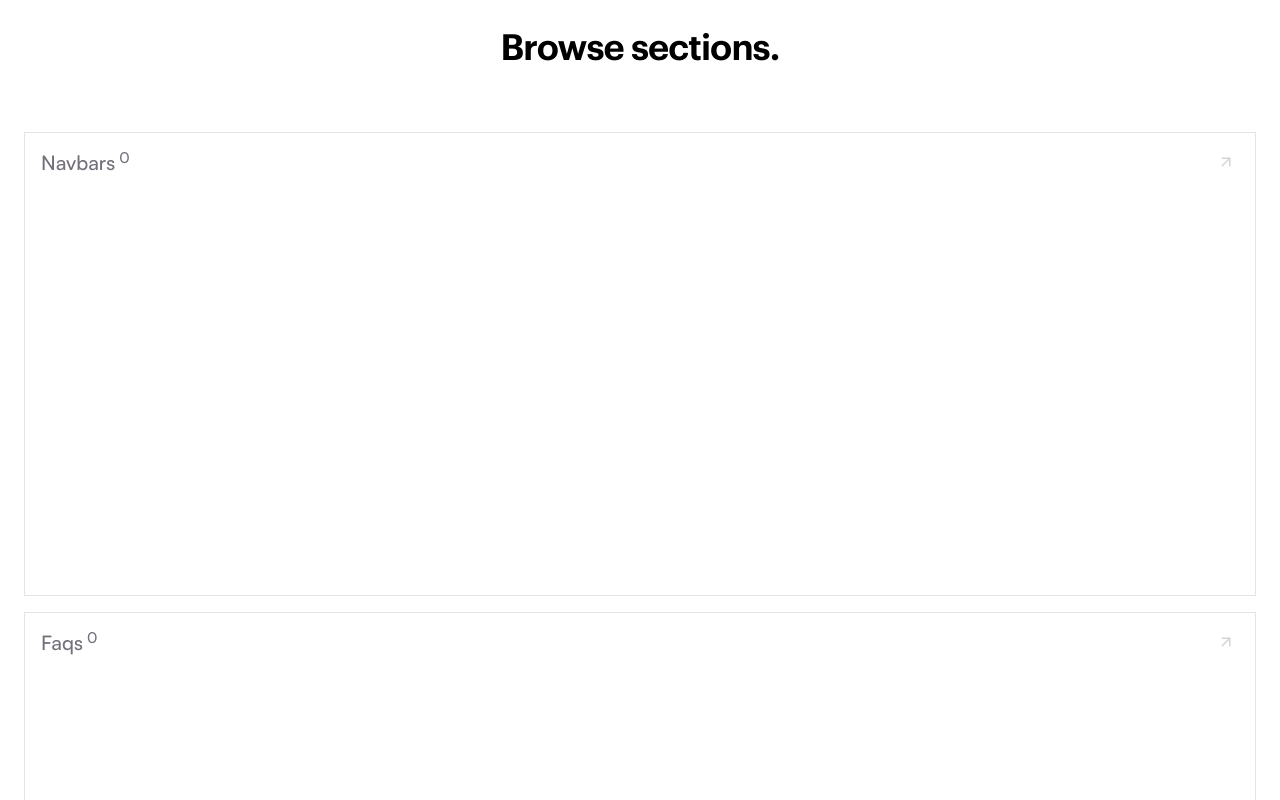
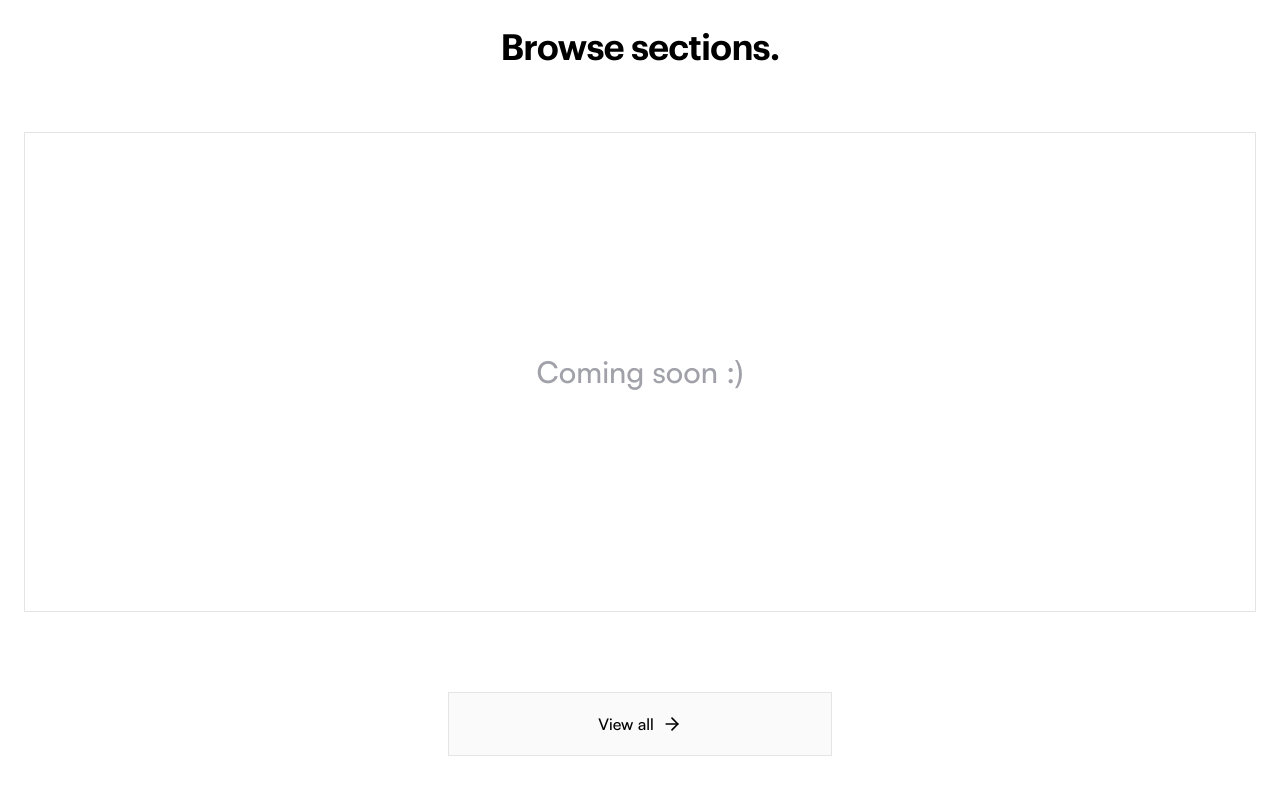
Before and after one commit to Jeff-Maina/craft, a Next.js app: page / in a window 1280 px wide. Shown: the part 1500-2300 px from the top of the page. Built offline with nearby package versions, Linux system fonts and the light colour scheme.

Commit message:
Refine home page

```diff
--- a/src/app/(pages)/homepage/SectionsList.tsx
+++ b/src/app/(pages)/homepage/SectionsList.tsx
@@ -4,7 +4,7 @@ import { SectionsData } from "@/data/AppData";
 
 const SectionsList = () => {
   return (
-    <SectionLayout category="sections" path="/sections">
+    <SectionLayout category="sections" path="/">
       <section className="grid gap-2 lg:gap-4">
         {SectionsData.map((section, index) => (
           <ComponentCard
@@ -18,6 +18,9 @@ const SectionsList = () => {
             <div></div>
           </ComponentCard>
         ))}
+        <div className="grid place-items-center w-full h-96 xl:h-[30rem] border border-zinc-200">
+          <p className="font-satoshi-medium text-sm xl:text-3xl text-zinc-400">Coming soon :)</p>
+        </div>
       </section>
     </SectionLayout>
   );
--- a/src/components/ui/Buttons.tsx
+++ b/src/components/ui/Buttons.tsx
@@ -10,7 +10,7 @@ const Button: FC<LinkProps & ButtonProps> = ({ href, label }) => {
   return (
     <Link
       href={href}
-      className="border text-sm md:text-base w-full max-w-sm  border-zinc-200/60 lg:border-zinc-200 bg-zinc-50 hover:bg-black hover:text-white flex items-center justify-center h-14 md:h-16 font-satoshi-medium gap-2 lg:text-xl transition-all duration-150"
+      className="border text-sm md:text-base w-full max-w-sm  border-zinc-200/60 lg:border-zinc-200 bg-zinc-50 hover:bg-black hover:text-white flex items-center justify-center h-14 md:h-16 font-satoshi-medium gap-2 transition-all duration-150"
     >
       {label}
       <ArrowRight className="h-[20px] w-[20px]" />
--- a/src/data/AppData.tsx
+++ b/src/data/AppData.tsx
@@ -37,16 +37,16 @@ export const websitePages: Array<websitePages> = [
 ];
 
 export const SectionsData: Array<SectionProps> = [
-  {
-    component_name: "Navbars",
-    component_path: "navbars",
-    component_count: 0,
-  },
-  {
-    component_name: "Faqs",
-    component_path: "navbars",
-    component_count: 0,
-  },
+  // {
+  //   component_name: "Navbars",
+  //   component_path: "navbars",
+  //   component_count: 0,
+  // },
+  // {
+  //   component_name: "Faqs",
+  //   component_path: "navbars",
+  //   component_count: 0,
+  // },
 ];
 
 export const ElementsData: Array<ElementProps> = [
```
